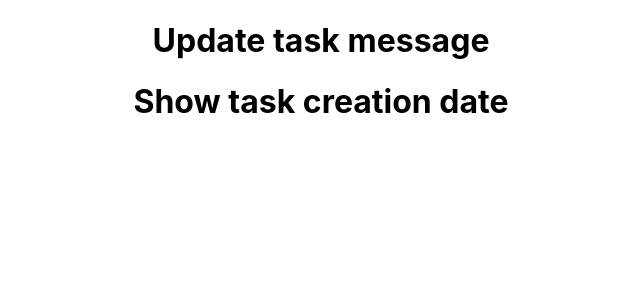
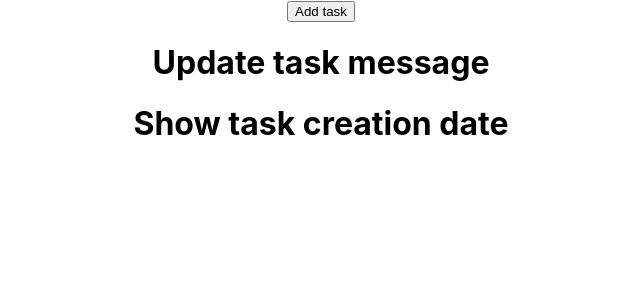
Before and after one commit to frantracer/react-frontend-template, a React (Create React App) app in the folder web/: page / in a window 1280 px wide. Shown: the top 300 px of the page, without its empty margins (319-959 px from the left). Built offline with nearby package versions, Linux system fonts and the light colour scheme.

Commit message:
Add shared context for tasks

```diff
--- a/web/src/App.tsx
+++ b/web/src/App.tsx
@@ -2,6 +2,9 @@ import React from 'react';
 import './App.css';
 import {TaskController} from "./core/application/TaskController";
 import {InMemoryTaskRepository} from "./core/infrastructure/InMemoryTaskRepository";
+import TaskViewer from "./web/components/TaskViewer";
+import TaskAdder from "./web/components/TaskAdder";
+import TaskProvider from "./web/contexts/TaskContext";
 
 function App() {
     let taskRepository = new InMemoryTaskRepository();
@@ -9,12 +12,10 @@ function App() {
 
     return (
         <div className="App">
-      {
-        taskController.getTasks().map(t =>
-            <h1>
-              {t.message}
-            </h1>)
-      }
+            <TaskProvider controller={taskController}>
+                <TaskAdder />
+                <TaskViewer />
+            </TaskProvider>
         </div>
     );
 }
--- a/web/src/core/application/TaskController.tsx
+++ b/web/src/core/application/TaskController.tsx
@@ -1,7 +1,12 @@
 import { Task } from "../domain/Task";
-import { TaskRepository } from "../domain/TaskRepository";
+import { TaskRepository } from "./TaskRepository";
 
-class TaskController {
+interface ITaskController {
+    getTasks(): Task[]
+    addTask(task: Task): any
+}
+
+class TaskController implements ITaskController {
     repository: TaskRepository;
 
     constructor(repository: TaskRepository) {
@@ -11,6 +16,10 @@ class TaskController {
     getTasks(): Task[] {
         return this.repository.getTasks();
     }
+
+    addTask(task: Task): any {
+        this.repository.addTask(task)
+    }
 }
 
 export {TaskController};
--- a/web/src/core/domain/TaskRepository.tsx
+++ b/web/src/core/application/TaskRepository.tsx
@@ -1,7 +1,8 @@
-import { Task } from "./Task"
+import { Task } from "../domain/Task"
 
 interface TaskRepository {
     getTasks(): Task[];
+    addTask(task: Task): any;
 }
 
 export type { TaskRepository };
--- a/web/src/core/infrastructure/InMemoryTaskRepository.tsx
+++ b/web/src/core/infrastructure/InMemoryTaskRepository.tsx
@@ -1,4 +1,4 @@
-import {TaskRepository} from "../domain/TaskRepository";
+import {TaskRepository} from "../application/TaskRepository";
 import {Task} from "../domain/Task";
 
 class InMemoryTaskRepository implements TaskRepository {
@@ -14,6 +14,10 @@ class InMemoryTaskRepository implements TaskRepository {
         return this.tasks;
     }
 
+    addTask(task: Task): any {
+        this.tasks.push(task)
+    }
+
 }
 
 export {InMemoryTaskRepository};
--- /dev/null
+++ b/web/src/web/components/TaskAdder.tsx
@@ -0,0 +1,21 @@
+import React, { FC } from 'react';
+import Button from 'react-bootstrap/Button';
+import {Task} from "../../core/domain/Task";
+import {TaskContext, TasksContextType} from "../contexts/TaskContext";
+
+interface TaskAdderProps {}
+
+const TaskAdder: FC<TaskAdderProps> = () => {
+    const { saveTask } = React.useContext(TaskContext) as TasksContextType;
+
+    let task = new Task("hello", new Date())
+    return (
+        <>
+            {
+                <Button variant="primary" onClick={() => saveTask(task)}>Add task</Button>
+            }
+        </>
+    );
+};
+
+export default TaskAdder;
--- /dev/null
+++ b/web/src/web/components/TaskViewer.tsx
@@ -0,0 +1,21 @@
+import React, {FC} from 'react';
+import {TasksContextType, TaskContext} from "../contexts/TaskContext";
+
+interface TaskViewerProps {}
+
+const TaskViewer: FC<TaskViewerProps> = () => {
+    const { tasks } = React.useContext(TaskContext) as TasksContextType;
+
+    return (
+        <>
+            {
+                tasks.map(t =>
+                    <h1>
+                        {t.message}
+                    </h1>)
+            }
+        </>
+    );
+};
+
+export default TaskViewer;
--- /dev/null
+++ b/web/src/web/contexts/TaskContext.tsx
@@ -0,0 +1,34 @@
+import React, {FC, ReactNode, useEffect, useState} from "react";
+import {Task} from "../../core/domain/Task";
+import {TaskController} from "../../core/application/TaskController";
+
+interface TaskContextProps {
+    controller: TaskController;
+    children: ReactNode
+}
+
+export type TasksContextType = {
+    tasks: Task[]
+    saveTask: (task: Task) => void
+}
+
+export const TaskContext = React.createContext<TasksContextType | null>(null);
+
+const TaskProvider: FC<TaskContextProps> = (props) => {
+    const {children, controller} = props
+    const [tasks, setTasks] = useState<Task[]>([]);
+
+    useEffect(() => {setTasks(controller.getTasks())}, [controller])
+
+    const saveTask = (task: Task) => {
+        setTasks([...tasks, task]);
+    };
+
+    return (
+        <TaskContext.Provider value={{ tasks, saveTask }}>
+            {children}
+        </TaskContext.Provider>
+    );
+};
+
+export default TaskProvider;
```
Lines whose indentation alone changed are shown as unchanged.
